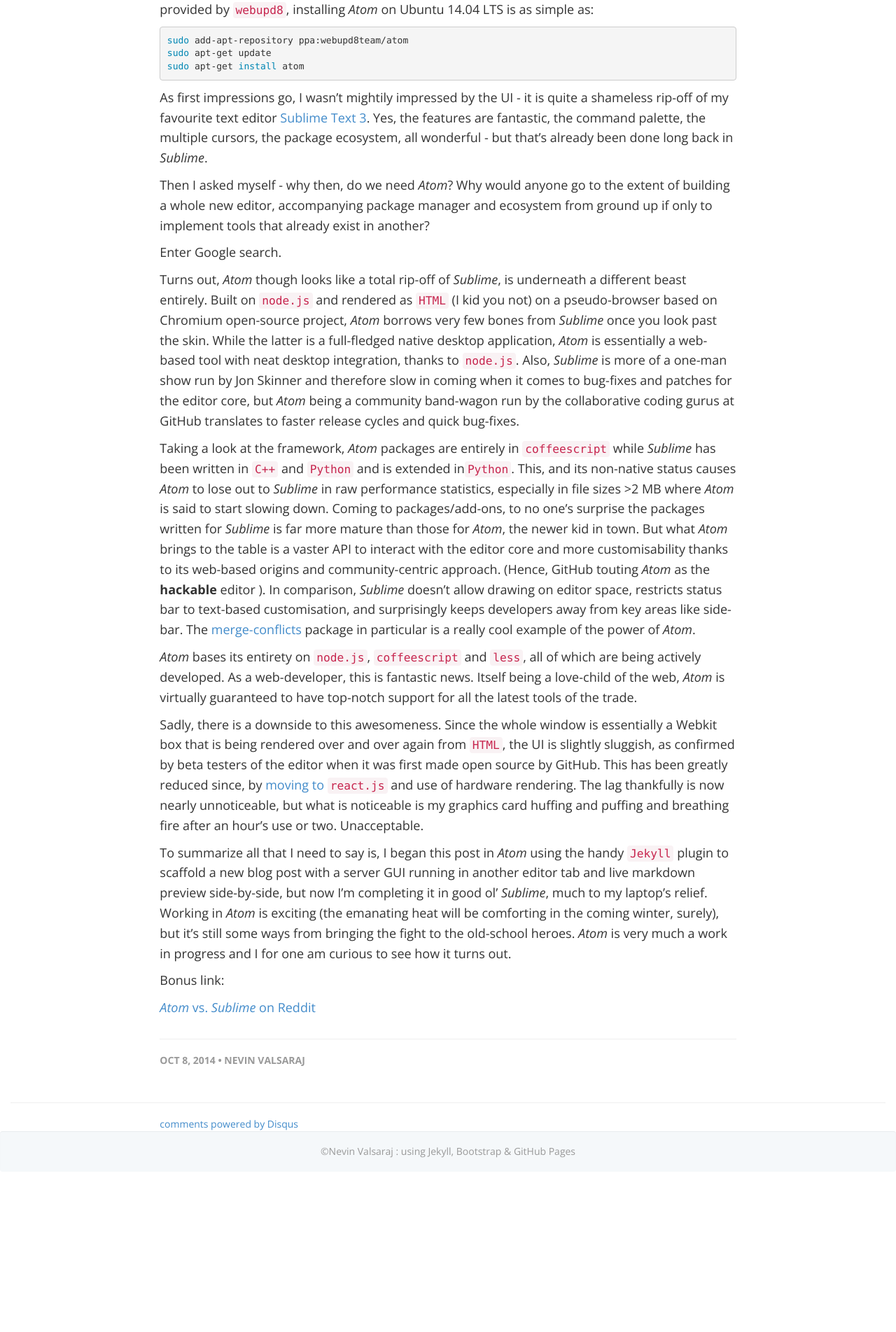
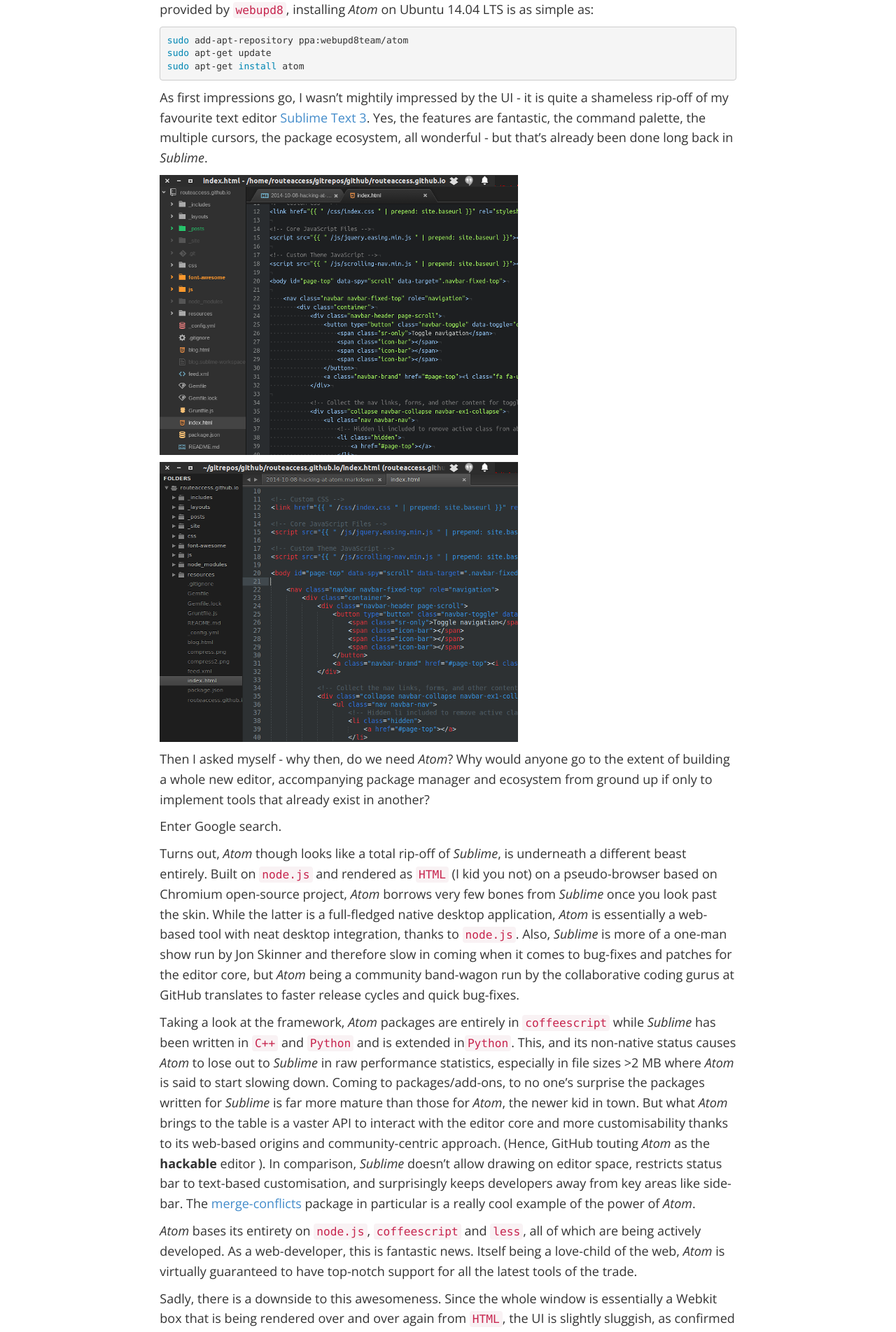
Before and after one commit to nevinvalsaraj/nevinvalsaraj.com, a Jekyll site: the page built from _posts/2014-10-08-hacking-at-atom.markdown, in a window 1280 px wide. Shown: the part 346-2249 px from the top of the page at 70% size. Built offline with Jekyll 4.4.1, drawn with Linux system fonts in a browser that asks for light colours; comment, search, counter and statistics services are not loaded; before the commit the page ends 2020 px from its top, so only the background shows below that.

Commit message:
Add screen-shots of editors

```diff
--- a/_posts/2014-10-08-hacking-at-atom.markdown
+++ b/_posts/2014-10-08-hacking-at-atom.markdown
@@ -16,6 +16,10 @@
 
 As first impressions go, I wasn't mightily impressed by the UI - it is quite a shameless rip-off of my favourite text editor [Sublime Text 3](http://www.sublimetext.com/). Yes, the features are fantastic, the command palette, the multiple cursors, the package ecosystem, all wonderful - but that's already been done long back in _Sublime_.
 
+![Atom]({{ " /resources/posts/atom-screenshot.png " | prepend: site.baseurl }})
+
+![Sublime Text 3]({{ " /resources/posts/st3-screenshot.png " | prepend: site.baseurl }})
+
 Then I asked myself - why then, do we need _Atom_? Why would anyone go to the extent of building a whole new editor, accompanying package manager and ecosystem from ground up if only to implement tools that already exist in another?
 
 Enter Google search.
```
Also changed, not shown: resources/posts/atom-screenshot.png (added), resources/posts/st3-screenshot.png (added).
